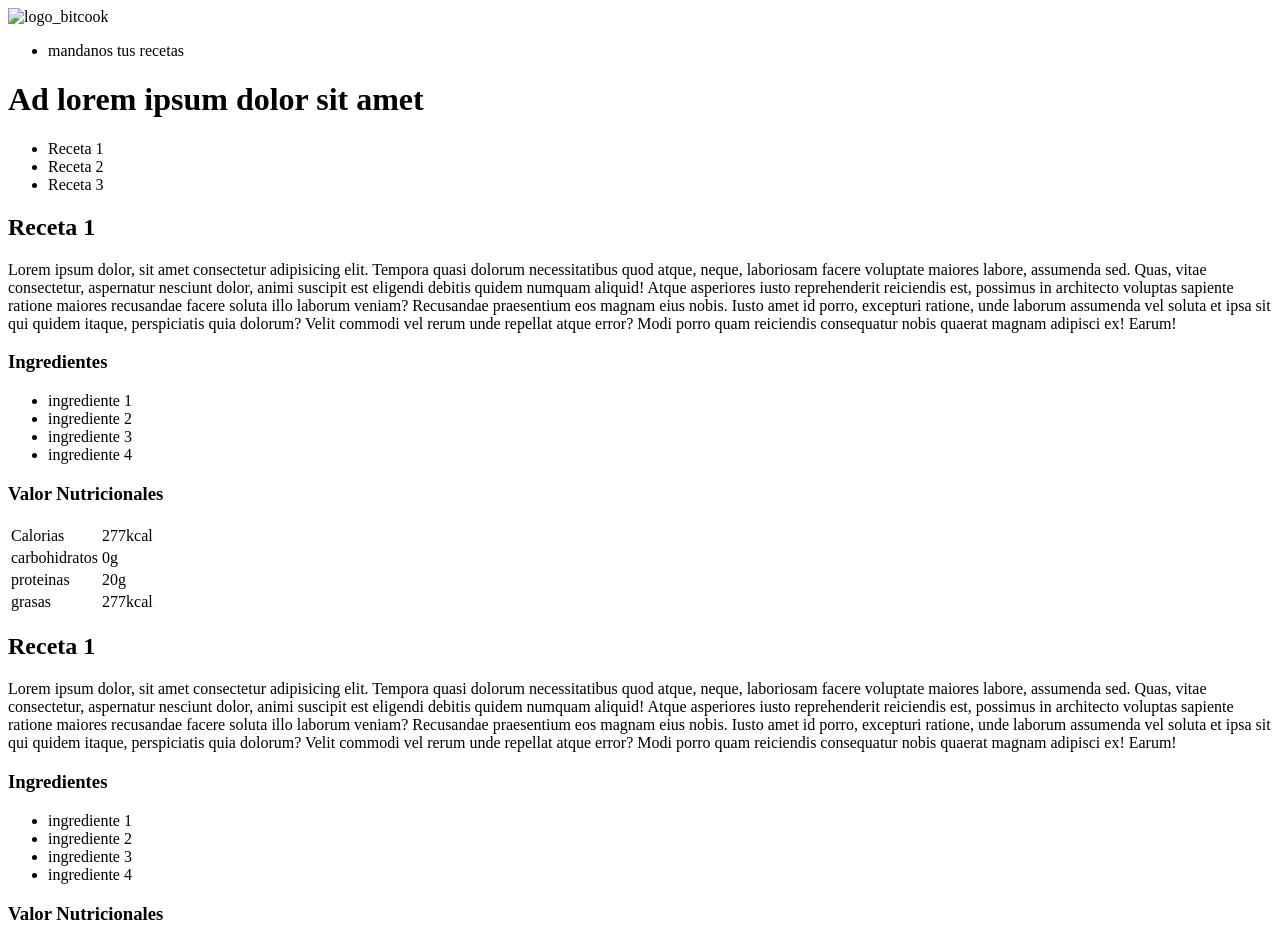
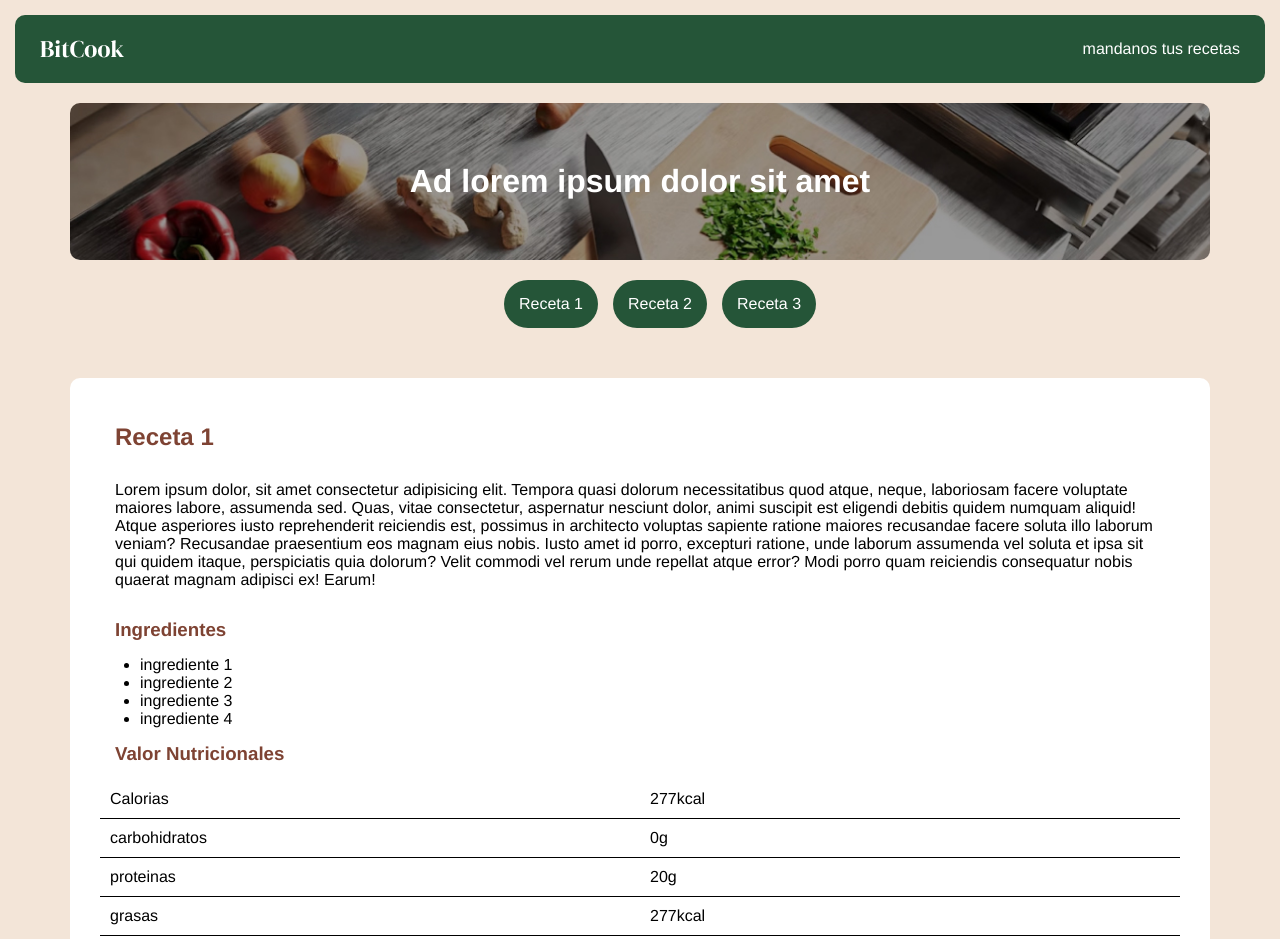
Before and after one commit to JuanDevelop777/proyecto-recetas, a plain HTML site: page index.html in a window 1280 px wide. Shown: the top 939 px of the page. Drawn offline with Linux system fonts and the light colour scheme.

Commit message:
agregar imagenes y el resto

```diff
--- a/css/style.css
+++ b/css/style.css
@@ -29,7 +29,7 @@ body {
   #fotoabajo {
     display: flex;
     justify-content: center;
-    background-image: url(./images/hero.jpg);
+    background-image: url(/img/hero.jpg);
     background-position: center;
     background-size: cover;
     background-repeat: no-repeat;
--- a/index.html
+++ b/index.html
@@ -4,10 +4,11 @@
     <meta charset="UTF-8">
     <meta name="viewport" content="width=device-width, initial-scale=1.0">
     <title>proyectos recetas</title>
+    <link rel="stylesheet" href="./css/style.css">
 </head>
 <body>
     <header>
-        <img id="logo1" src="./images/logo_bitcook.png" alt="logo_bitcook" />
+        <img id="logo1" src="./img/logo_bitcook.png" alt="logo_bitcook" />
         <nav class="lista1">
           <ul class="lista1">
             <li>mandanos tus recetas</li>
```
